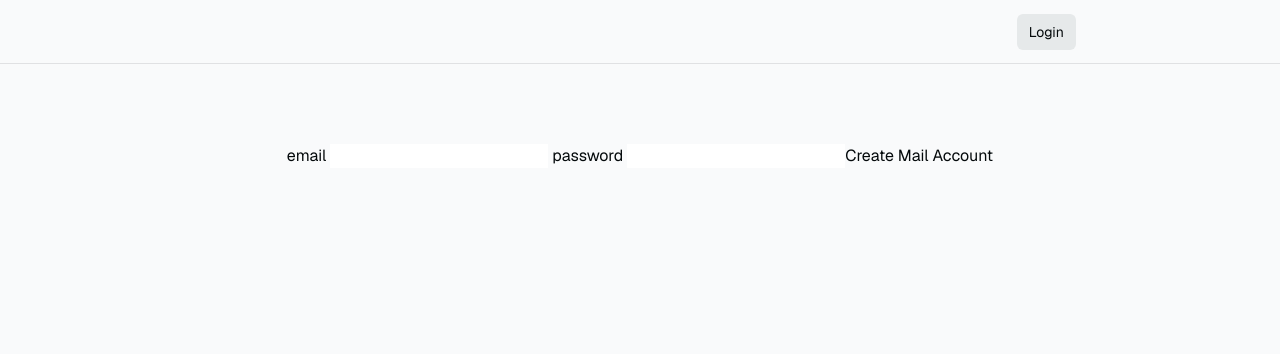
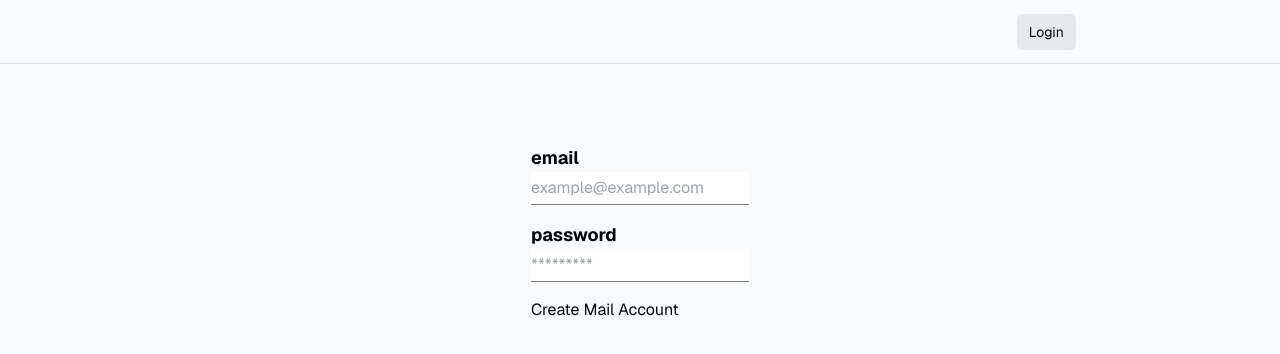
Before and after one commit to Shinogm/mailing-frontend, a Next.js app: page /mail-account in a window 1280 px wide. Shown: the top 354 px of the page. Built offline with nearby package versions, Linux system fonts and the light colour scheme; no server answers.

Commit message:
Refactor login and mail account pages

```diff
--- a/app/login/page.tsx
+++ b/app/login/page.tsx
@@ -50,42 +50,42 @@ export default function Login ({
   }
 
   return (
-    <div className='flex-1 flex flex-col w-full px-8 sm:max-w-md justify-center gap-2 bg-slate-900'>
-
+    <div className='flex flex-col justify-center flex-1 w-full gap-2 px-8 sm:max-w-md bg-slate-900'>
       <form
-        className='animate-in flex-1 flex flex-col w-full justify-center gap-2 text-foreground'
+        className='flex flex-col justify-center flex-1 w-full gap-2 animate-in text-foreground'
         action={signIn}
       >
         <label className='text-md' htmlFor='email'>
           Email
         </label>
         <input
-          className='rounded-md px-4 py-2 bg-inherit border mb-6'
+          className='px-4 py-2 mb-6 border rounded-md bg-inherit'
           name='email'
           placeholder='correo@example.com'
           required
+          type='email'
         />
         <label className='text-md' htmlFor='password'>
           Password
         </label>
         <input
-          className='rounded-md px-4 py-2 bg-inherit border mb-6'
+          className='px-4 py-2 mb-6 border rounded-md bg-inherit'
           type='password'
           name='password'
           placeholder='••••••••'
           required
         />
-        <button className='bg-green-700 rounded-md px-4 py-2 text-foreground mb-2'>
+        <button className='px-4 py-2 mb-2 bg-green-700 rounded-md text-foreground'>
           Sign In
         </button>
         <button
           formAction={signUp}
-          className='border border-foreground/20 rounded-md px-4 py-2 text-foreground mb-2'
+          className='px-4 py-2 mb-2 border rounded-md border-foreground/20 text-foreground'
         >
           Sign Up
         </button>
         {searchParams?.message != null && (
-          <p className='mt-4 p-4 bg-foreground/10 text-foreground text-center'>
+          <p className='p-4 mt-4 text-center bg-foreground/10 text-foreground'>
             {searchParams.message}
           </p>
         )}
--- a/app/mail-account/page.tsx
+++ b/app/mail-account/page.tsx
@@ -1,18 +1,24 @@
 import { createAcount } from '@/utils/supabase/server'
+import { LabeledInput } from '../components/forms/label-input'
 
 export default async function Account () {
   return (
     <form action={createAcount}>
       <div>
-        <label>
-          <span> email </span>
-          <input name='email' className='text-black' />
-        </label>
 
-        <label>
-          <span> password </span>
-          <input name='password' className='text-black' />
-        </label>
+        <LabeledInput
+          placeholder='example@example.com'
+          label='email'
+          type='email'
+          name='email' required
+        />
+        <LabeledInput
+          placeholder='*********'
+          label='password'
+          type='password'
+          name='password' required
+        />
+
         <button type='submit'>Create Mail Account</button>
       </div>
     </form>
```
